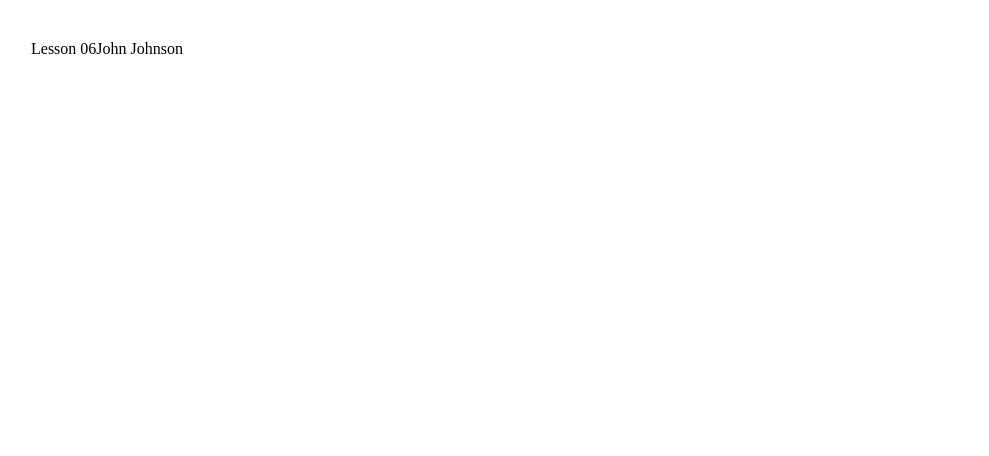
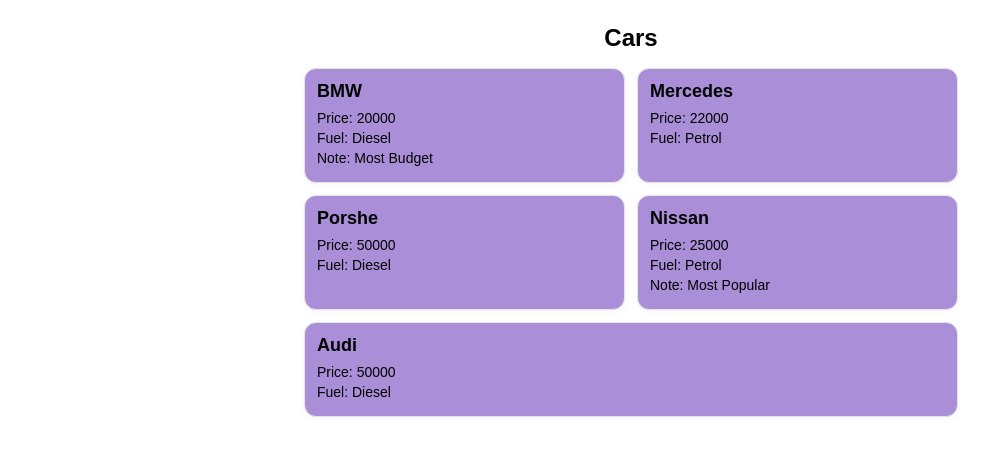
Before and after one commit to CureForCode/Typescript_Project_54elfs_somov, a React (Vite) app: page / in a window 1280 px wide. Shown: the top 456 px of the page, without its empty margins (9-998 px from the left). Built offline with nearby package versions, Linux system fonts and the light colour scheme.

Commit message:
Homework 06. TypeScript. Cars.

```diff
--- a/src/App.tsx
+++ b/src/App.tsx
@@ -1,13 +1,18 @@
 // Lessons
-import Lesson_06 from "./lessons/Lesson_06/Lesson_06";
+//import Lesson_06 from "./lessons/Lesson_06/Lesson_06";
 
 import "./App.css";
+
+//Homeworks
+import Homework_06 from "./homeworks/Homework_06/Homework_06";
 
 function App() {
   return (
     <div className="app">
       {/* Lessons */}
-      <Lesson_06 />
+      {/*<Lesson_06 />*/}
+      {/* Homeworks */}
+      <Homework_06 />
     </div>
   );
 }
--- /dev/null
+++ b/src/homeworks/Homework_06/Homework_06.tsx
@@ -0,0 +1,50 @@
+import "./styles.css";
+import { v4 as uuidv4 } from "uuid";
+
+// 1) Интерфейс описывает типы данных объекта.
+interface Car {
+  brand: string;      // string
+  price: number;      // number
+  isDiesel: boolean;  // boolean
+  note?: string;      // optional свойство (просто так для тренировки)
+}
+
+// 2) Типизированный массив объектов Car[].
+const cars: Car[] = [
+  { brand: "BMW",      price: 20000, isDiesel: true,  note: "Most Budget" },
+  { brand: "Mercedes", price: 22000, isDiesel: false },
+  { brand: "Porshe",   price: 50000, isDiesel: true },
+  { brand: "Nissan",   price: 25000, isDiesel: false, note: "Most Popular" },
+  { brand: "Audi",     price: 50000, isDiesel: true },
+];
+
+// 3) Новый интерфейс, расширяющий интерфейс Car.
+// Он позволяет явно типизировать массив с id, так как uuid генерирует только string значения.
+interface CarPlusId extends Car {
+  id: string;
+}
+
+// 4) Генерация массива с id с помощью uuidv4, map и типизацей как CarPlusId[].
+// Массив с id генерируется один раз, чтобы избежать пересоздания при каждом рендере
+const carsPlusId: CarPlusId[] = cars.map((car) => ({ ...car, id: uuidv4() }));
+
+function Homework_06() {
+  // 5) Создание списка карточек через map.
+  const cards = carsPlusId.map((car) => (
+    <div className="car_card" key={car.id}>
+      <h3 className="car_brand">{car.brand}</h3>
+      <p className="car_price">Price: {car.price}</p>
+      <p className="car_fuel">Fuel: {car.isDiesel ? "Diesel" : "Petrol"}</p>
+      {car.note && <p className="car_note">Note: {car.note}</p>}
+    </div>
+  ));
+
+  return (
+    <div className="homework06_wrapper">
+      <h2 className="title">Cars</h2>
+      <div className="cars_list">{cards}</div>
+    </div>
+  );
+}
+
+export default Homework_06;
--- /dev/null
+++ b/src/homeworks/Homework_06/styles.css
@@ -0,0 +1,42 @@
+.homework06_wrapper {
+  max-width: 900px;
+  margin: 0 auto;
+  padding: 24px;
+  font-family: Arial, sans-serif;
+}
+
+.title {
+  margin: 0 0 16px;
+  font-size: 24px;
+  font-weight: 700;
+  text-align: center;
+}
+
+.cars_list {
+  display: flex;
+  flex-wrap: wrap;
+  gap: 12px;
+  justify-content: center;
+}
+
+.car_card {
+  flex: 1 1 220px;
+  box-sizing: border-box;
+  border: 1px solid #e5e5e5;
+  border-radius: 12px;
+  padding: 12px;
+  background: #aa8fd8;
+  box-shadow: 0 2px 6px rgba(0, 0, 0, 0.04);
+}
+
+.car_brand {
+  margin: 0 0 8px;
+  font-size: 18px;
+}
+
+.car_price,
+.car_fuel,
+.car_note {
+  margin: 4px 0;
+  font-size: 14px;
+}
```
